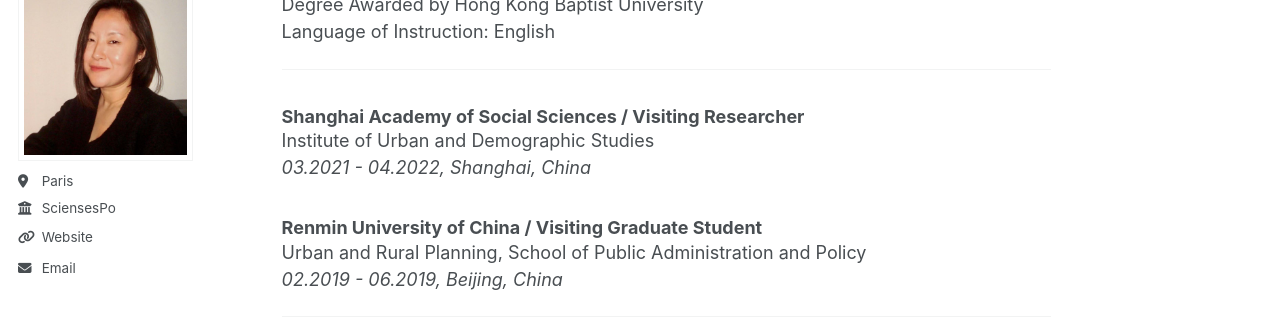
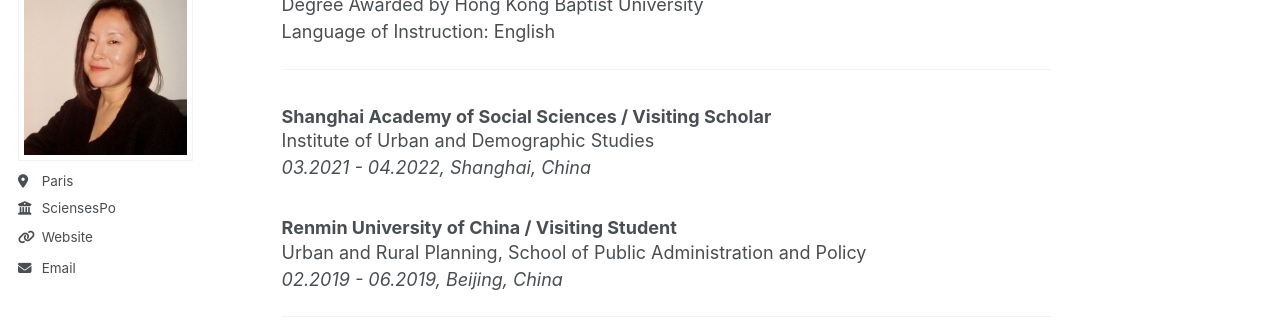
Before and after one commit to realdameiniu/realdameiniu.github.io, a Jekyll site: the page built from _pages/about.md, in a window 1280 px wide and 900 px high, scrolled down 781 px. Shown: the part 154-477 px from the top of the window. Built offline with Jekyll 4.4.1, drawn with Linux system fonts in a browser that asks for light colours; a script that is not in the unit is left out.

Commit message:
Update about.md

```diff
--- a/_pages/about.md
+++ b/_pages/about.md
@@ -39,11 +39,11 @@ Language of Instruction: English
 
 ---
 
-### Shanghai Academy of Social Sciences / Visiting Researcher
+### Shanghai Academy of Social Sciences / Visiting Scholar
 Institute of Urban and Demographic Studies
 *03.2021 - 04.2022, Shanghai, China*
 
-### Renmin University of China / Visiting Graduate Student
+### Renmin University of China / Visiting Student
 Urban and Rural Planning, School of Public Administration and Policy
 *02.2019 - 06.2019, Beijing, China*
 
```
